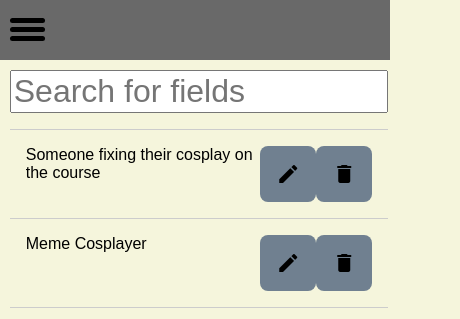
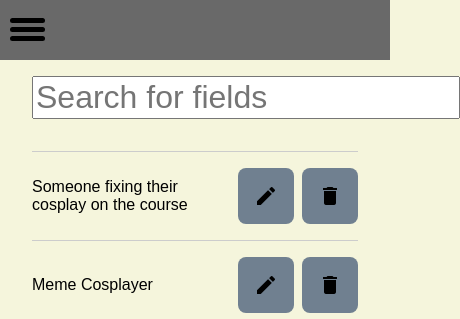
Before and after one commit to Rankarusu/ConventionBingo, a plain HTML site: page edit.html in a window 390 px wide. Shown: the top 319 px of the page, 460 px wide, since content can reach past the window. Drawn offline with Linux system fonts and the light colour scheme.

Commit message:
cleaned up styling and added a little responsiveness

```diff
--- a/styles.css
+++ b/styles.css
@@ -68,7 +68,6 @@ body {
 
 
 .header {
-  position        : sticky;
   background-color: dimgrey;
   width           : 100%;
   margin          : 0 auto;
@@ -77,7 +76,6 @@ body {
   height          : 60px;
   overflow        : hidden;
   z-index         : 100;
-
 }
 
 #burger {
@@ -131,18 +129,18 @@ body {
   width           : 50vw;
   height          : 100vh;
   background-color: #111;
-  transition      : 0.3s ease;
   z-index         : 100;
   overflow        : hidden;
   padding-top     : 60px;
-
-  top     : 60px;
-  position: fixed;
+  top             : 60px;
+  position        : fixed;
+  transition      : .2s ease;
 
 }
 
 #nav.show {
-  transform: translateX(0px);
+  transform : translateX(0px);
+  transition: .2s ease;
 }
 
 
@@ -168,10 +166,9 @@ body {
 /* content */
 
 main {
-  position: absolute;
-  top     : 60px;
-  margin  : 2.5%;
-  z-index : 1;
+  margin : auto;
+  padding: 60px 2rem;
+  z-index: 1;
 }
 
 .bingo-grid {
@@ -183,15 +180,13 @@ main {
 }
 
 .bingo-field {
-  position       : relative;
-  display        : flex;
-  justify-content: fill;
-  align-items    : fill;
-  border         : 1px solid;
-  font-size      : 1.5em;
-  text-align     : center;
-  aspect-ratio   : 1;
-  overflow       : hidden;
+  position    : relative;
+  display     : flex;
+  border      : 1px solid;
+  font-size   : 1.5em;
+  text-align  : center;
+  aspect-ratio: 1;
+  overflow    : hidden;
 }
 
 .bingo-field:hover {
@@ -250,6 +245,7 @@ input[type=checkbox]:checked~div {
   background-color: slategrey;
   padding         : 1rem;
   border-radius   : 0.5rem;
+  cursor          : pointer;
 }
 
 .text-btn {
@@ -260,8 +256,14 @@ input[type=checkbox]:checked~div {
 
 #search {
   font-size: 2em;
-  width    : 95vw;
+  flex     : 1;
+  margin   : 1rem 0;
+}
 
+.search-wrapper {
+  display       : flex;
+  flex-direction: row;
+  gap           : .5rem;
 }
 
 .field-cards {
@@ -278,8 +280,10 @@ input[type=checkbox]:checked~div {
   display        : flex;
   flex-direction : row;
   justify-content: flex-end;
-  padding        : 1rem;
+  padding        : 1rem 0;
   border-bottom  : 1px solid #ccc;
+  gap            : .5rem;
+  align-items    : center;
 }
 
 .card-text {
```
Also changed, not shown: index.html (line endings or trailing spaces).
